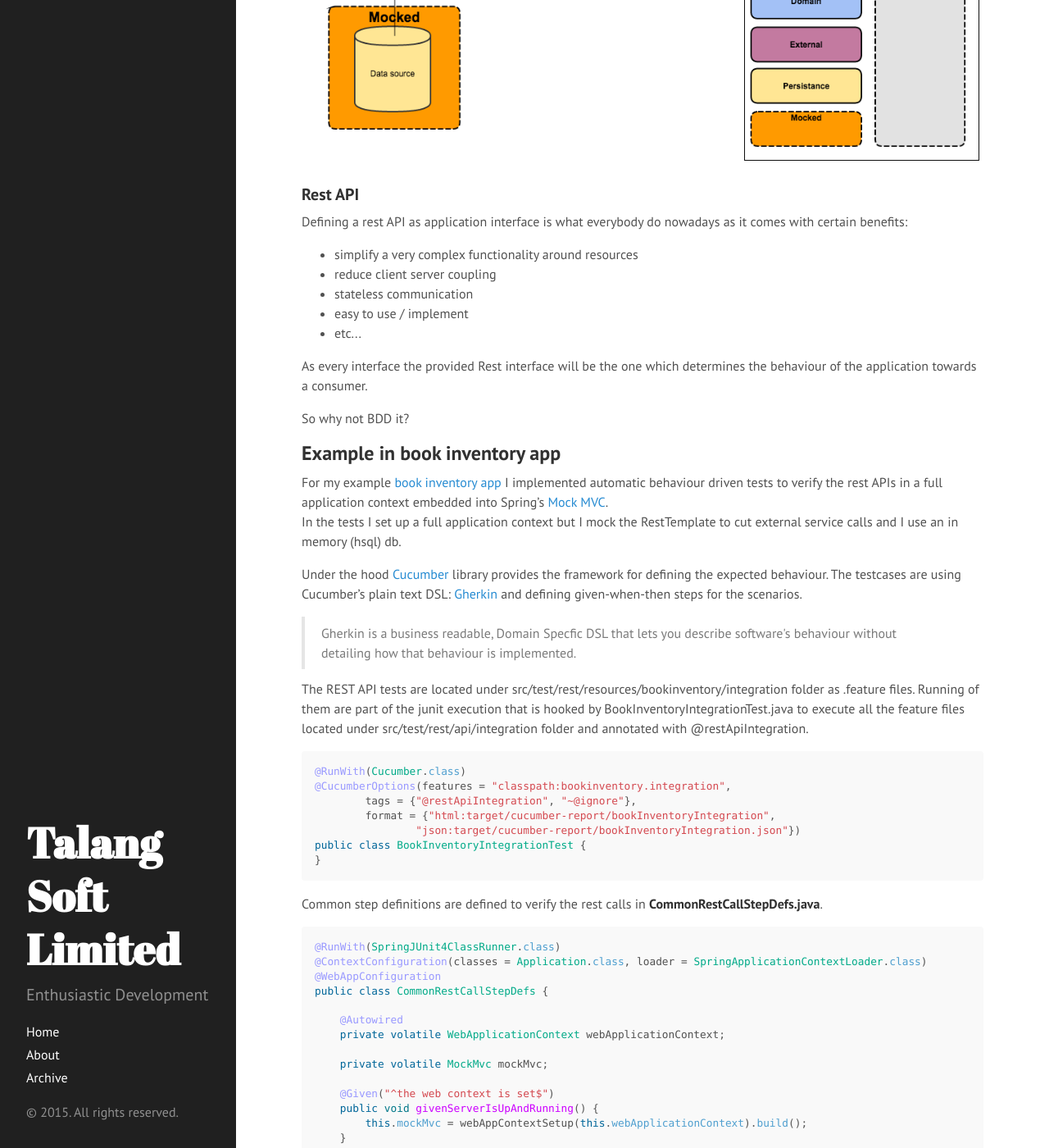
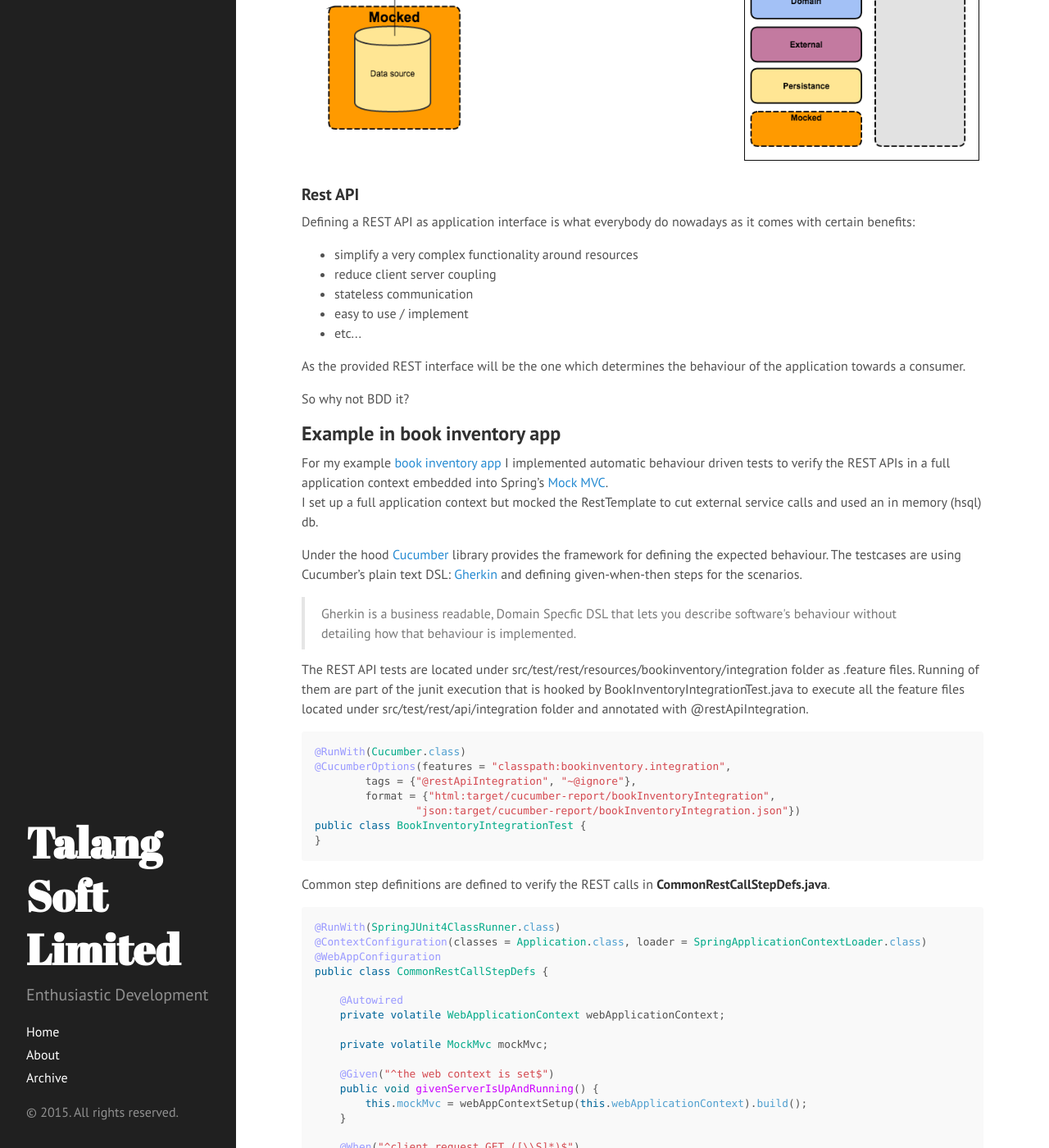
Before and after one commit to timeamolnar/tamaslang.github.io, a Jekyll site: the page built from _posts/2015-03-02-bdd-restapi-development.md, in a window 1280 px wide and 1400 px high, scrolled down 1454 px. Shown: the whole window at 82% size. Built offline with Jekyll 4.4.1, drawn with Linux system fonts in a browser that asks for light colours; Markdown is read by kramdown in place of the engine named in the settings; comment, search, counter and statistics services are not loaded; some of the changed text lies outside the part shown.

Commit message:
fix typos

````diff
--- a/_posts/2015-03-02-bdd-restapi-development.md
+++ b/_posts/2015-03-02-bdd-restapi-development.md
@@ -1,12 +1,12 @@
 ---
 layout: post
-title: Behaviour driven rest API development with Spring
+title: Behaviour driven REST API development with Spring
 tags:
 - cucumber
 - gherkin
 - springboot
 - java
-- rest API
+- REST API
 ---
 ### The case
 Bob was sitting desperately in front of a huge amount of JUnit code intended to test the part he just refactored.<br/>
@@ -51,7 +51,7 @@ I reuse the component structure <a href="{{ site.url }}//2015/02/21/module_archi
 ![placeholder]({{ site.url }}/assets/integration_testing.png "Integration Testing")
 
 ### Rest API
-Defining a rest API as application interface is what everybody do nowadays as it comes with certain benefits:
+Defining a REST API as application interface is what everybody do nowadays as it comes with certain benefits:
 <ul>
     <li>simplify a very complex functionality around resources</li>
     <li>reduce client server coupling</li>
@@ -60,15 +60,15 @@ Defining a rest API as application interface is what everybody do nowadays as it
     <li>etc...</li>
 </ul>
 
-As every interface the provided Rest interface will be the one which determines the behaviour of the application towards a consumer.
+As the provided REST interface will be the one which determines the behaviour of the application towards a consumer.
 
 So why not BDD it?
 
 ## Example in book inventory app
 For my example <a href="https://github.com/tamaslang/book-inventory-boot" target="_blank">book inventory app</a> I implemented automatic behaviour driven tests
- to verify the rest APIs in a full application context embedded into Spring's
+ to verify the REST APIs in a full application context embedded into Spring's
 <a href="http://docs.spring.io/spring/docs/3.2.x/spring-framework-reference/html/testing.html#spring-mvc-test-framework" target="_blank">Mock MVC</a>.<br/>
-In the tests I set up a full application context but I mock the RestTemplate to cut external service calls and I use an in memory (hsql) db.
+I set up a full application context but mocked the RestTemplate to cut external service calls and used an in memory (hsql) db.
 
 Under the hood <a href="https://cukes.info/" target="_blank">Cucumber</a> library provides the framework for defining the expected behaviour.
 The testcases are using Cucumber's plain text DSL:
@@ -93,7 +93,7 @@ public class BookInventoryIntegrationTest {
 }
 ```
 
-Common step definitions are defined to verify the rest calls in <strong>CommonRestCallStepDefs.java</strong>.
+Common step definitions are defined to verify the REST calls in <strong>CommonRestCallStepDefs.java</strong>.
 
 ```java
 @RunWith(SpringJUnit4ClassRunner.class)
@@ -152,7 +152,7 @@ public class APITest {
 }
 ```
 
-## Rest API testcase definitions
+## REST API testcase definitions
 
 The testcases for the Book inventory resource are defined in the <strong>BookInventoryIntegrationTest.feature</strong> file.
 
@@ -284,8 +284,8 @@ The testcases for the Book inventory resource are defined in the <strong>BookInv
 ```
 
 ## Summary
-Behaviour driven integration testing of the Rest API helps in rapid application development, facilitates test driven and
-contract first interface design. Using the described approach makes it really quick to verify the Rest endpoints and application context set up.
+Behaviour driven integration testing of the REST API helps in rapid application development, facilitates test driven and
+contract first interface design. Using the described approach makes it really quick to verify the REST endpoints and application context set up.
 
 See the full source code of the example application <a href="https://github.com/tamaslang/book-inventory-boot" target="_blank">on my github </a>.
 
````
